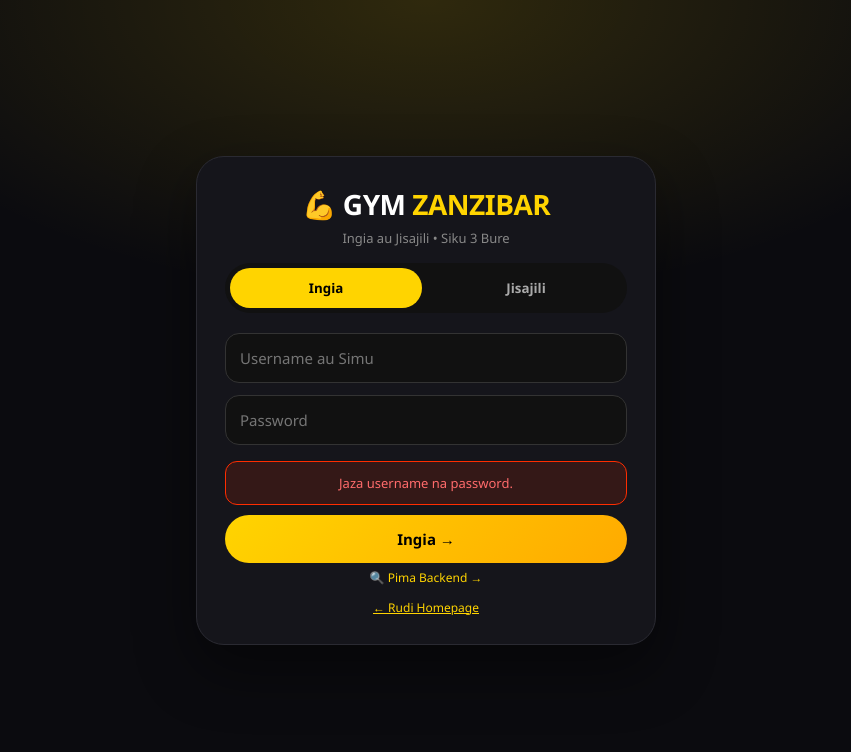
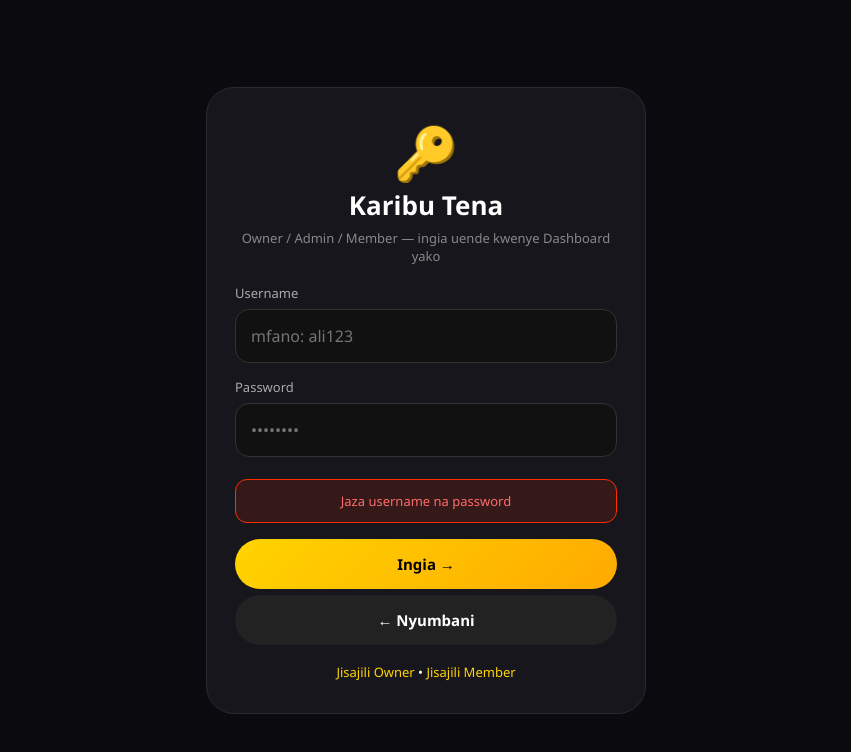
Before and after one commit to khadija05/gym_groups, a plain HTML site: page src/main/resources/static/login.html in a window 1280 px wide. Both pictures are taken after a click on the button "Ingia →". Shown: the whole page, without its empty margins (214-1065 px from the left). Drawn offline with Linux system fonts and the light colour scheme.

Commit message:
Update login.html

```diff
--- a/src/main/resources/static/login.html
+++ b/src/main/resources/static/login.html
@@ -1,33 +1,33 @@
-<!DOCTYPE html><html lang="sw"><head><meta charset="UTF-8"><meta name="viewport" content="width=device-width,initial-scale=1"><title>Ingia - GYM Zanzibar</title>
+<!DOCTYPE html><html lang="sw"><head><meta charset="UTF-8"><meta name="viewport" content="width=device-width,initial-scale=1"><title>Ingia - GYM</title>
 <style>
-*{box-sizing:border-box;margin:0;padding:0;font-family:'Segoe UI',system-ui}body{background:#0B0B0F;color:#fff;padding:14px;display:flex;align-items:center;justify-content:center;min-height:100vh;background:radial-gradient(600px 300px at 50% 0%,rgba(255,212,0,.15),transparent),#0B0B0F}
-.box{max-width:460px;width:100%;background:rgba(22,22,28,.95);border:1px solid #2A2A32;padding:28px;border-radius:28px;box-shadow:0 24px 60px rgba(0,0,0,.45)}
-.logo{text-align:center;font-size:28px;font-weight:900;letter-spacing:-.5px}.logo span{color:#FFD400}.sub{text-align:center;color:#888;font-size:13px;margin:6px 0 16px}
-.btn-owner{display:block;text-align:center;background:linear-gradient(135deg,#FFD400,#FFAA00);color:#000;padding:15px;border-radius:999px;font-weight:900;text-decoration:none;font-size:15px;margin:14px 0;box-shadow:0 10px 24px rgba(255,212,0,.25)}
-.btn-owner2{display:block;text-align:center;background:#1E1E26;color:#FFD400;border:1px solid #FFD400;padding:13px;border-radius:999px;font-weight:800;text-decoration:none;font-size:14px;margin:10px 0}
-input,select{width:100%;padding:14px;border:1px solid #333;border-radius:14px;margin:6px 0;background:#111;color:#fff;font-size:15px;outline:none}input:focus{border-color:#FFD400}
-.btn{width:100%;padding:14px;border:none;border-radius:999px;font-weight:800;cursor:pointer;font-size:15px}.btn-yellow{background:linear-gradient(135deg,#FFD400,#FFAA00);color:#000}.btn-orange{background:linear-gradient(135deg,#FF6B00,#FF2D00);color:#fff}
-.tabs{display:flex;gap:8px;margin:14px 0;background:#111;padding:5px;border-radius:999px}.tabs button{flex:1;padding:11px;border-radius:999px;border:none;background:transparent;color:#AAA;cursor:pointer;font-weight:700}.tabs button.active{background:#FFD400;color:#000}
-.plan-grid{display:grid;grid-template-columns:repeat(3,1fr);gap:8px;margin:10px 0}.plan{border:2px solid #333;border-radius:16px;padding:12px 6px;text-align:center;cursor:pointer;font-size:12px;background:#111}.plan.sel{border-color:#FFD400;background:#FFD40011}
-.msg{padding:12px;border-radius:12px;font-size:13px;margin:10px 0;display:none;text-align:center}.msg.ok{display:block;background:#25D36622;color:#25D366;border:1px solid #25D366}.msg.err{display:block;background:#FF2D0022;color:#FF6B6B;border:1px solid #FF2D00}
-.modal{position:fixed;inset:0;background:rgba(0,0,0,.75);display:none;align-items:center;justify-content:center;padding:14px;z-index:99}.modal.show{display:flex}.modal-box{background:#1A1A22;border:1px solid #333;width:100%;max-width:420px;padding:24px;border-radius:26px;text-align:center}
-@media(max-width:480px){body{padding:10px}.box{padding:20px 16px;border-radius:22px}.logo{font-size:24px}.plan-grid{gap:6px}.plan{font-size:11px;padding:10px 4px}}
+*{box-sizing:border-box;margin:0;padding:0;font-family:'Segoe UI',system-ui}
+body{background:#0B0B0F;color:#fff;min-height:100vh;display:flex;align-items:center;justify-content:center;padding:14px}
+.box{width:100%;max-width:440px;background:#16161C;border:1px solid #2A2A32;padding:28px;border-radius:28px}
+h2{font-size:26px;text-align:center} .sub{text-align:center;color:#888;font-size:13px;margin:6px 0 16px}
+label{font-size:13px;color:#aaa}
+input{width:100%;padding:15px;border:1px solid #333;border-radius:14px;margin:6px 0 12px;background:#111;color:#fff;font-size:16px;outline:none}input:focus{border-color:#FFD400}
+.btn{width:100%;padding:15px;border:none;border-radius:999px;font-weight:800;cursor:pointer;font-size:15px;margin-top:6px}.btn-yellow{background:linear-gradient(135deg,#FFD400,#FFAA00);color:#000}.btn-dark{background:#222;color:#fff}
+.msg{padding:12px;border-radius:12px;font-size:13px;margin:10px 0;display:none;text-align:center}.msg.err{display:block;background:#FF2D0022;color:#FF6B6B;border:1px solid #FF2D00}
+.links{text-align:center;margin-top:14px;font-size:13px;line-height:2}.links a{color:#FFD400;text-decoration:none}
+@media(max-width:520px){body{padding:10px;align-items:flex-start}.box{padding:20px 16px;border-radius:22px;margin-top:20px}}
 </style></head><body>
-<div class="box"><div class="logo">💪 GYM <span>ZANZIBAR</span></div><p class="sub">Ingia au Jisajili • Siku 3 Bure</p>
-
-<div class="tabs"><button id="tLogin" class="active" onclick="show('login')">Ingia</button><button id="tReg" onclick="show('reg')">Jisajili</button></div>
-<div id="pLogin"><input id="lUser" placeholder="Username au Simu"><input id="lPass" type="password" placeholder="Password"><div id="lMsg" class="msg"></div><button id="loginBtn" class="btn btn-yellow" onclick="login()">Ingia →</button><button onclick="testBackend()" style="background:none;border:none;color:#FFD400;font-size:12px;width:100%;margin-top:6px;cursor:pointer">🔍 Pima Backend →</button></div>
-<div id="pReg" style="display:none"><input id="rFull" placeholder="Jina Kamili"><input id="rUser" placeholder="Username"><input id="rPhone" placeholder="Simu 077..."><input id="rPass" type="password" placeholder="Password"><select id="rGroup"><option value="">Chagua Kikundi</option><option>Gym Stone Town - Jenga Mwili</option><option>Gym Mjini - Punguza Uzito</option><option>Gym Forodhani - Wanawake Tu</option><option>Gym Mjini Magharibi - Wanaume Tu</option></select><select id="rGoal"><option>Kujenga Mwili</option><option>Kupunguza Uzito</option><option>Kuwa na Afya</option><option>Kujenga Misuli</option></select><div class="plan-grid"><div class="plan sel" onclick="selectPlan('JARIBIO',this)"><b>🎁 JARIBIO</b><br>0 TZS</div><div class="plan" onclick="selectPlan('KIDOGO',this)"><b>💪 MWEZI</b><br>30,000</div><div class="plan" onclick="selectPlan('KUBWA',this)"><b>🏆 MWAKA</b><br>300,000</div></div><div id="rMsg" class="msg"></div><button id="regBtn" class="btn btn-orange" onclick="register()">Jisajili →</button><a href="owner.html" class="btn-owner">👑 Owner - Jisajili →</a></div>
-<p style="text-align:center;font-size:12px;margin-top:12px"><a href="index.html" style="color:#FFD400">← Rudi Homepage</a></p></div>
-<div class="modal" id="popupModal"><div class="modal-box"><div id="popupIcon" style="font-size:55px">✅</div><h3 id="popupTitle">Karibu!</h3><p id="popupMsg" style="color:#bbb;white-space:pre-line"></p><div id="popupAction"></div><button class="btn btn-yellow" style="width:100%;margin-top:10px" onclick="closePopup()">SAWA ✓</button></div></div>
+<div class="box"><div style="text-align:center;font-size:52px">🔑</div><h2>Karibu Tena</h2><p class="sub">Owner / Admin / Member — ingia uende kwenye Dashboard yako</p>
+<label>Username</label><input id="u" placeholder="mfano: ali123" autocomplete="username">
+<label>Password</label><input id="p" type="password" placeholder="••••••••" autocomplete="current-password">
+<div id="msg" class="msg"></div><button class="btn btn-yellow" id="btn" onclick="doLogin()">Ingia →</button>
+<button class="btn btn-dark" onclick="location.href='index.html'">← Nyumbani</button>
+<div class="links"><a href="owner.html">Jisajili Owner</a> • <a href="register-member.html">Jisajili Member</a></div></div>
 <script>
-const API_URL='https://gym-groups.onrender.com'; let selectedPlan='JARIBIO',isLoggingIn=false;
-function showPopup(t,m,type='ok',a=''){document.getElementById('popupTitle').textContent=t;document.getElementById('popupMsg').textContent=m;document.getElementById('popupIcon').textContent=type==='ok'?'✅':type==='err'?'❌':type==='lock'?'🔒':'⏳';document.getElementById('popupAction').innerHTML=a;document.getElementById('popupModal').classList.add('show');}
-function closePopup(){document.getElementById('popupModal').classList.remove('show');}
-function showMsg(id,txt,ok=true){let el=document.getElementById(id);el.textContent=txt;el.className='msg '+(ok?'ok':'err');}
-function show(t){document.getElementById('pLogin').style.display=t==='login'?'block':'none';document.getElementById('pReg').style.display=t==='reg'?'block':'none';document.getElementById('tLogin').classList.toggle('active',t==='login');document.getElementById('tReg').classList.toggle('active',t==='reg');}
-function selectPlan(p,el){selectedPlan=p;document.querySelectorAll('.plan').forEach(x=>x.classList.remove('sel'));el.classList.add('sel');}
-async function testBackend(){ try{ let r=await fetch(API_URL+'/api/health'); let t=await r.text(); showPopup('✅ Backend Iko Hai!',t,'ok'); }catch(e){ showPopup('❌ Haijapatikana','Subiri sekunde 30 jaribu tena.','err'); } }
-async function login(){ if(isLoggingIn) return; let u=document.getElementById('lUser').value.trim(); let p=document.getElementById('lPass').value; if(!u||!p){showMsg('lMsg','Jaza username na password.',false);return;} let btn=document.getElementById('loginBtn'); isLoggingIn=true; btn.disabled=true; btn.textContent='⏳ Inaingia...'; let isPhone=/^[0-9+]+$/.test(u); let b=isPhone?{phone:u,password:p}:{username:u,password:p,phone:u}; try{ let r=await fetch(API_URL+'/api/auth/login',{method:'POST',headers:{'Content-Type':'application/json'},body:JSON.stringify(b)}); let d=await r.json(); if(d.success){ localStorage.setItem('gym_user',JSON.stringify(d)); if(d.role==='OWNER') location.href='owner.html'; else if(d.role==='ADMIN') location.href='admin.html'; else location.href='index.html'; return; } showPopup('Imeshindikana',d.message||d.error||'Login imeshindikana.','err'); }catch(e){ showPopup('❌ Backend Haijapatikana','Subiri sekunde 30 jaribu tena.','err'); } finally{ isLoggingIn=false; btn.disabled=false; btn.textContent='Ingia →'; } }
-async function register(){ let btn=document.getElementById('regBtn'); btn.disabled=true; btn.textContent='⏳ Inajisajili...'; let b={name:document.getElementById('rFull').value.trim(),username:document.getElementById('rUser').value.trim(),phone:document.getElementById('rPhone').value.trim(),password:document.getElementById('rPass').value,role:'MEMBER',gymGroup:document.getElementById('rGroup').value,goal:document.getElementById('rGoal').value,plan:selectedPlan}; if(!b.username||!b.password||!b.phone){ showMsg('rMsg','Jaza username, simu na password.',false); btn.disabled=false; btn.textContent='Jisajili →'; return; } try{ let r=await fetch(API_URL+'/api/auth/register',{method:'POST',headers:{'Content-Type':'application/json'},body:JSON.stringify(b)}); let d=await r.json(); if(d.success){ ['rFull','rUser','rPhone','rPass'].forEach(id=>document.getElementById(id).value=''); showPopup('✅ Umejisajili!','Subiri Admin akukubali.','ok'); setTimeout(()=>show('login'),1500); } else showMsg('rMsg',d.message||'Imeshindikana',false); }catch(e){ showMsg('rMsg','❌ Backend haijapatikana.',false); } btn.disabled=false; btn.textContent='Jisajili →'; }
+const API_URL='https://gym-groups.onrender.com';
+async function doLogin(){
+let b={username:document.getElementById('u').value.trim(),password:document.getElementById('p').value};
+if(!b.username||!b.password){let e=document.getElementById('msg');e.textContent='Jaza username na password';e.className='msg err';return;}
+document.getElementById('btn').textContent='⏳ Inaingia...';
+try{let r=await fetch(API_URL+'/api/auth/login',{method:'POST',headers:{'Content-Type':'application/json'},body:JSON.stringify(b)}); let d=await r.json();
+if(d.success){localStorage.setItem('gym_user',JSON.stringify(d)); location.href='dashboard.html';}
+else{let e=document.getElementById('msg');e.textContent='❌ '+d.message;e.className='msg err';}
+}catch(e){let el=document.getElementById('msg');el.textContent='❌ Backend haijapatikana, subiri 30s jaribu tena';el.className='msg err';}
+document.getElementById('btn').textContent='Ingia →';
+}
+document.getElementById('p').addEventListener('keypress',e=>{if(e.key==='Enter')doLogin();});
 </script></body></html>
```
